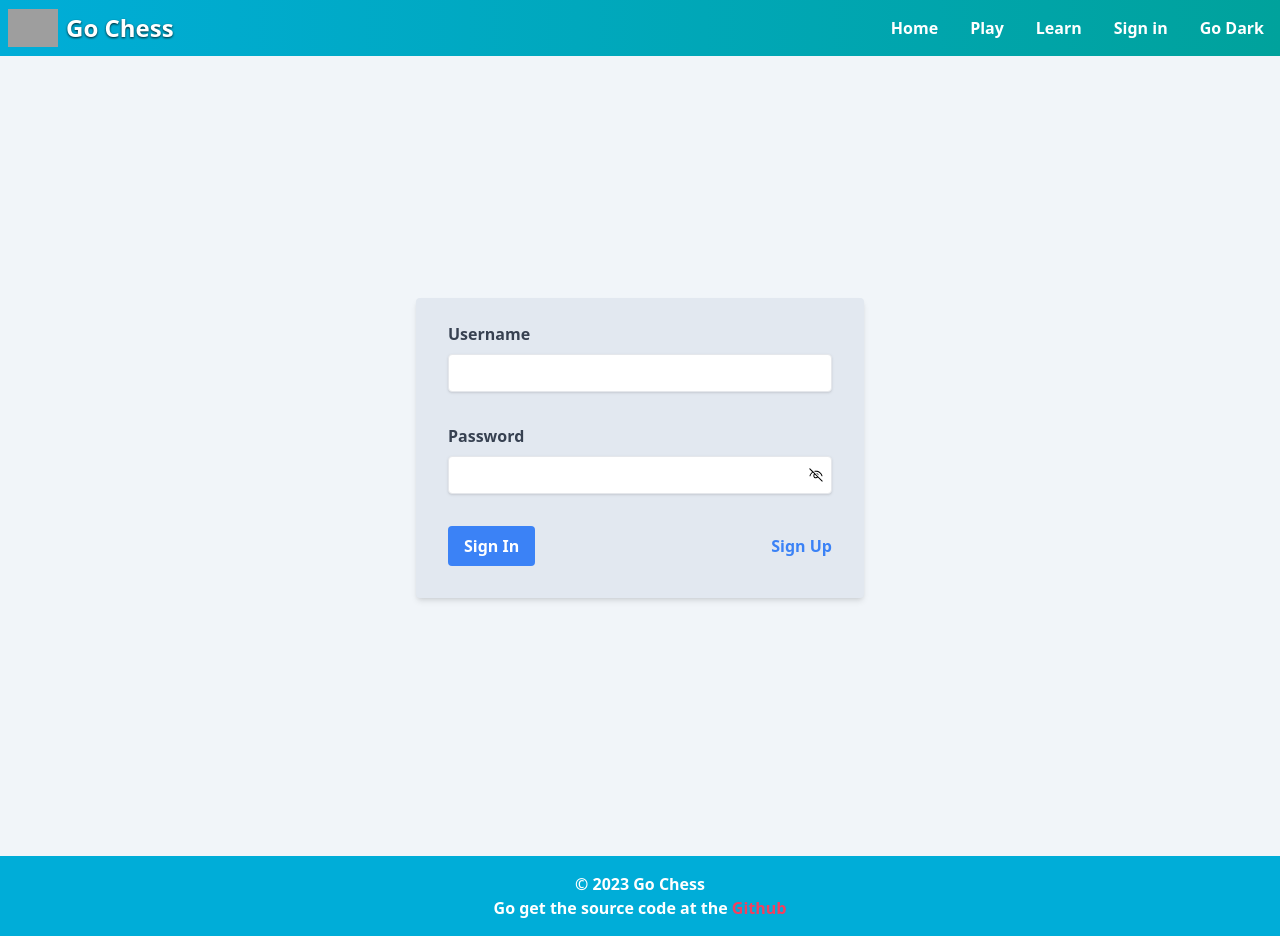
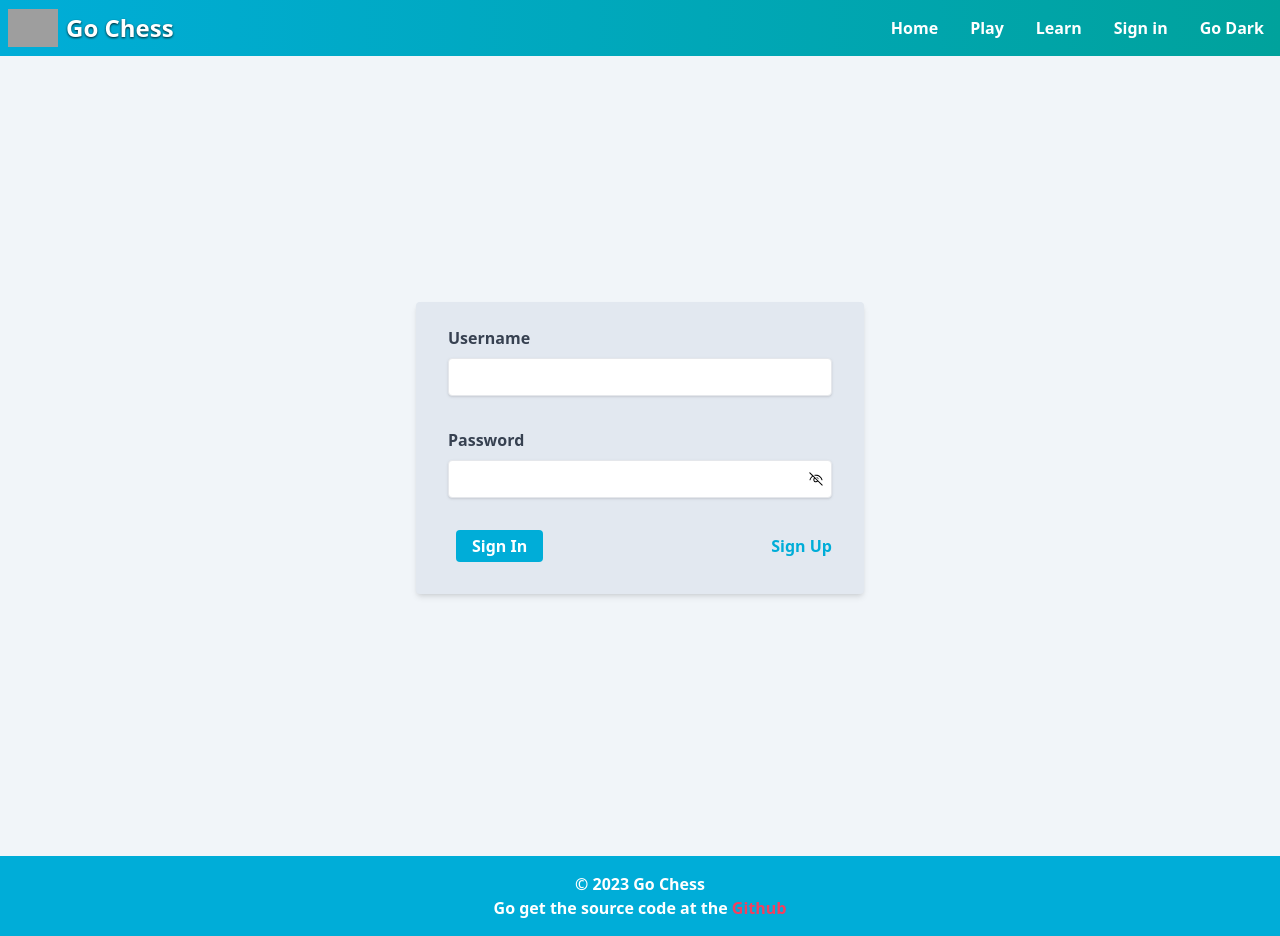
Before and after one commit to pedro-git-projects/go-chess, a React (Vite) app in the folder frontend/: page /signin in a window 1280 px wide. Built offline with nearby package versions, Linux system fonts and the light colour scheme; no server answers; grey boxes are pictures that could not be loaded.

Commit message:
updating components to follow brand colors #72

```diff
--- a/frontend/src/components/ui/MustBeSignedIn.jsx
+++ b/frontend/src/components/ui/MustBeSignedIn.jsx
@@ -6,7 +6,7 @@ const MustBeSignedIn = () => {
 return (
     <div className="flex flex-col items-center justify-center h-screen">
       <h1 className="text-3xl font-bold mb-4">You must be signed in to play</h1>
-      <div onClick={handleClick} href="/signin" className="bg-blue-500 hover:bg-blue-700 text-white font-bold py-2 px-4 rounded">
+      <div onClick={handleClick} href="/signin" className="rounded bg-[#00ADD8] hover:bg-[#5dc9e2] text-white font-bold py-2 px-4 rounded ml-2">
         Sign In
       </div>
     </div>
--- a/frontend/src/components/ui/SignInForm.jsx
+++ b/frontend/src/components/ui/SignInForm.jsx
@@ -126,13 +126,13 @@ const SignInForm = () => {
             </div>
             <div className="flex items-center justify-between">
               <button
-                className="bg-blue-500 hover:bg-blue-700 text-white font-bold py-2 px-4 rounded focus:outline-none focus:shadow-outline"
+                className="rounded bg-[#00ADD8] hover:bg-[#5dc9e2] text-white font-bold py-1 px-4 rounded ml-2"
                 type="submit"
               >
                 Sign In
               </button>
               <button
-                className="text-blue-500 hover:text-blue-700 font-bold"
+                className="text-[#00ADD8] hover:text-[#00A29C] font-bold"
                 type="button"
                 onClick={toggleSignUpForm}
               >
--- a/frontend/src/components/ui/SignUpForm.jsx
+++ b/frontend/src/components/ui/SignUpForm.jsx
@@ -144,13 +144,13 @@ const SignUpForm = ({ toggleSignUpForm }) => {
           </div>
           <div className="flex items-center justify-between">
             <button
-              className="bg-blue-500 hover:bg-blue-700 text-white font-bold py-2 px-4 rounded focus:outline-none focus:shadow-outline"
+              className="rounded bg-[#00ADD8] hover:bg-[#5dc9e2] text-white font-bold py-1 px-4 rounded ml-2"
               type="submit"
             >
               Sign Up
             </button>
             <button
-              className="text-blue-500 hover:text-blue-700 font-bold"
+              className="text-[#00ADD8] hover:text-[#00A29C] font-bold"
               onClick={toggleSignUpForm}
             >
               Back to Sign In
```
